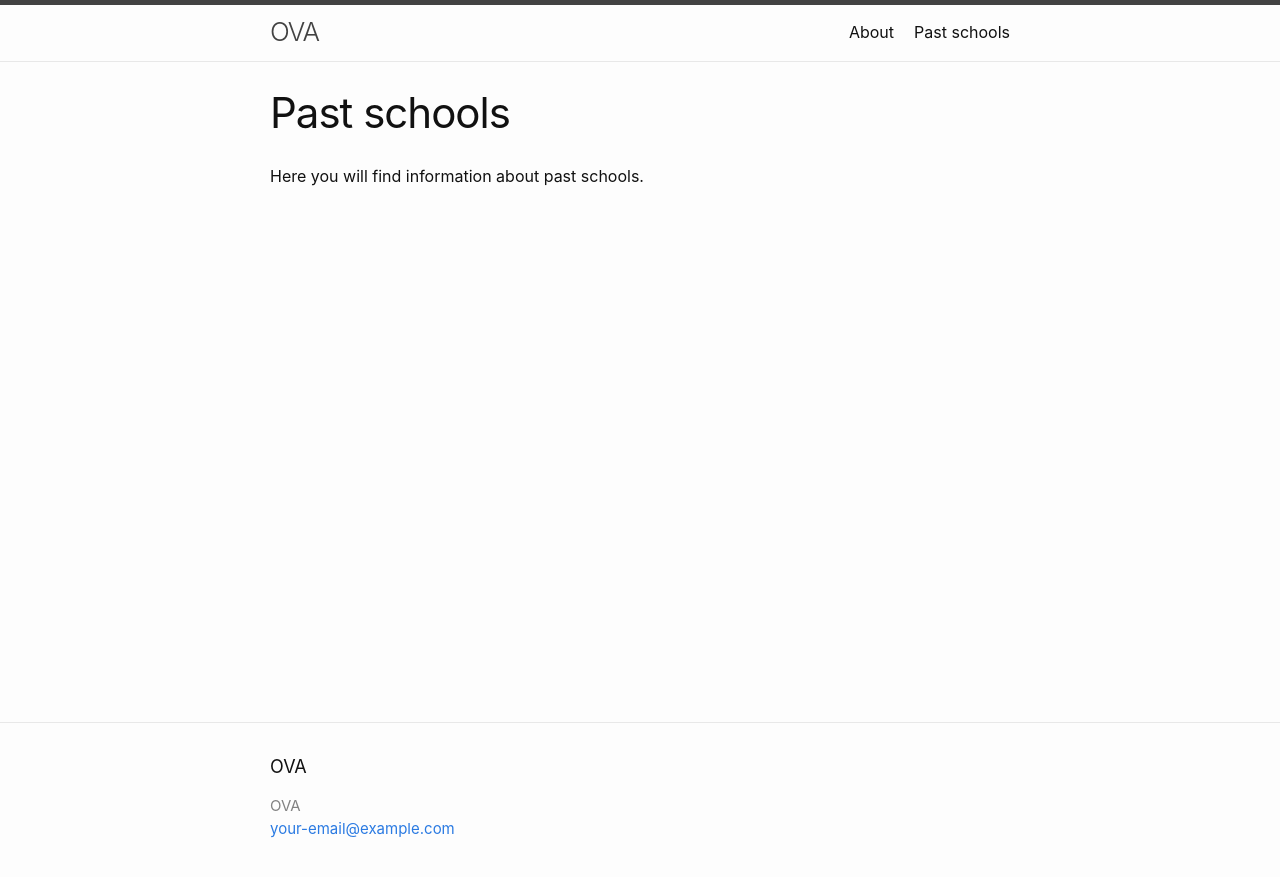
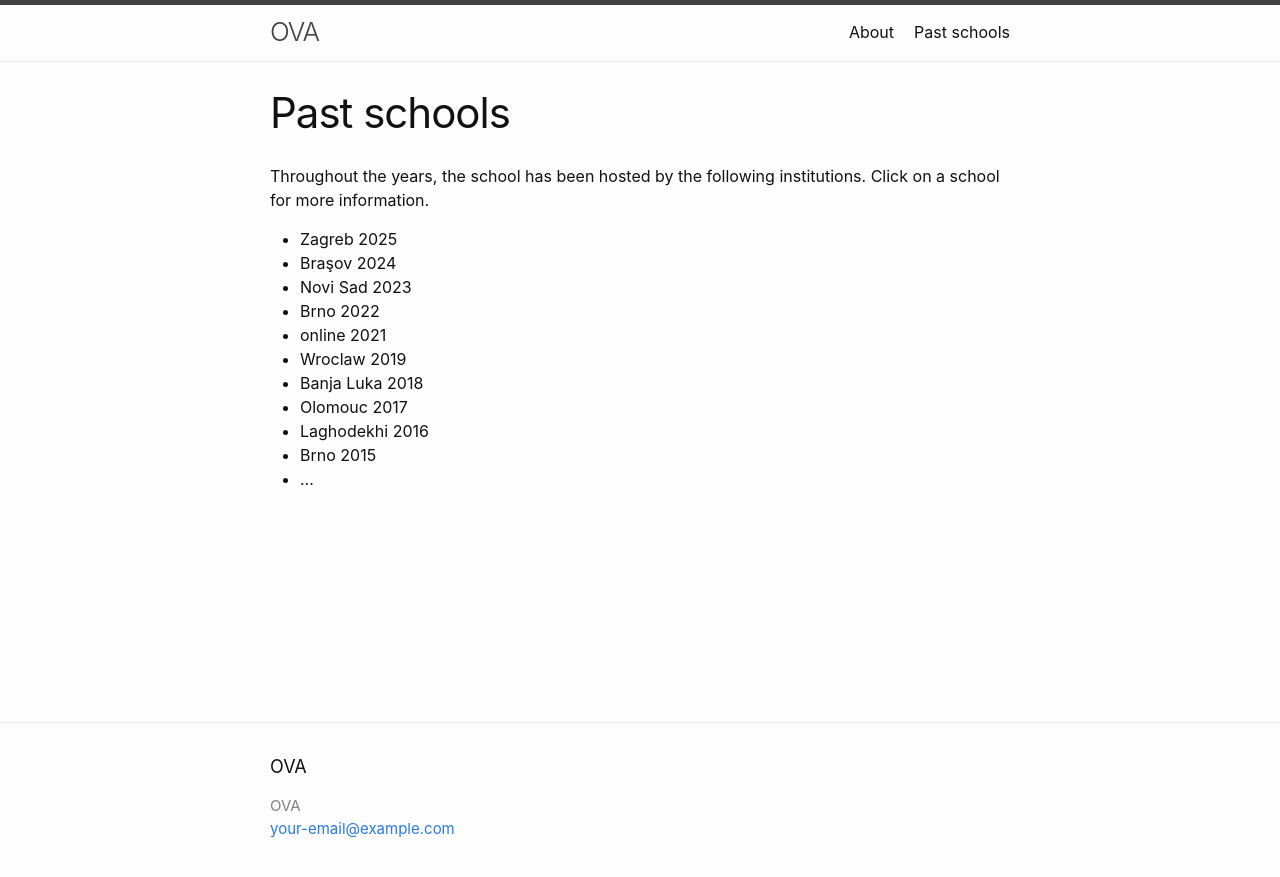
Before and after one commit to ovaschool/ovaschool.github.io, a Jekyll site: the page built from pastschools.markdown, in a window 1280 px wide. Shown: the top 877 px of the page. Built offline with Jekyll 4.4.1, drawn with Linux system fonts in a browser that asks for light colours.

Commit message:
setting up jekyll...

```diff
--- a/_config.yml
+++ b/_config.yml
@@ -36,6 +36,8 @@ theme: minima
 plugins:
   - jekyll-feed
 
+# Setting the following to true makes it such that exceprts are shown on the
+# home page.
 show_excerpts: true
 
 # Exclude from processing.
--- a/pastschools.markdown
+++ b/pastschools.markdown
@@ -4,4 +4,17 @@ title: Past schools
 permalink: /pastschools/
 ---
 
-Here you will find information about past schools.
+Throughout the years, the school has been hosted by the following institutions.
+Click on a school for more information.
+
+* Zagreb 2025
+* Braşov 2024
+* Novi Sad 2023
+* Brno 2022
+* online 2021
+* Wroclaw 2019
+* Banja Luka 2018
+* Olomouc 2017
+* Laghodekhi 2016
+* Brno 2015
+* ...
```
Also changed, not shown: 2 other files.
